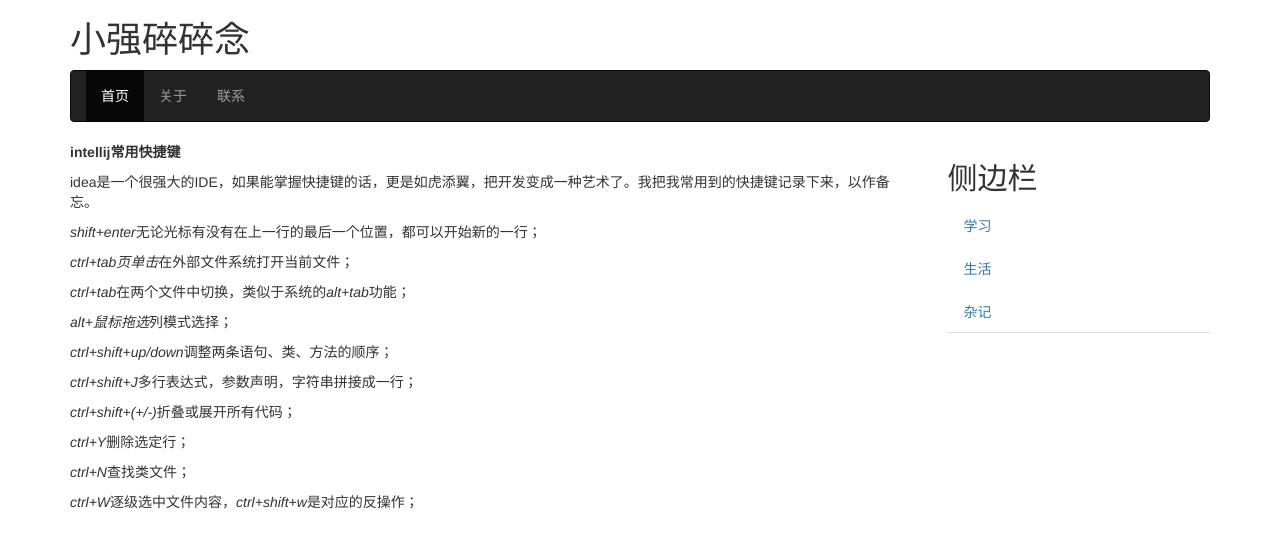
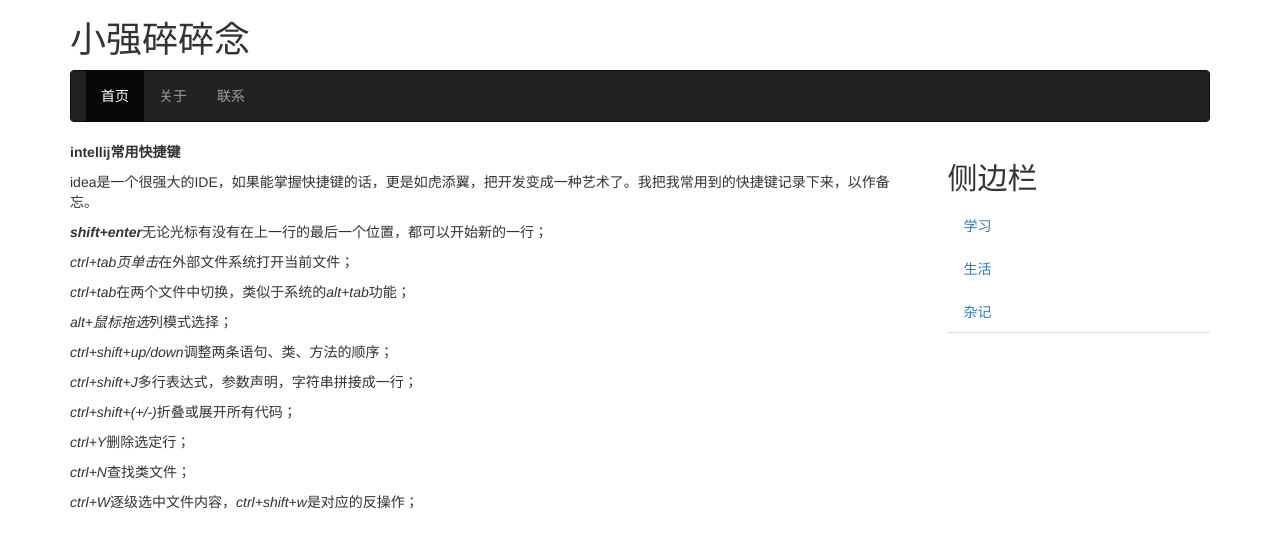
Before and after one commit to pq27120/blog, a Jekyll site: the page built from _posts/2013-11-08-intellij-keymap.html, in a window 1280 px wide. Shown: the top 548 px of the page. Built offline with Jekyll 4.4.1, drawn with Linux system fonts in a browser that asks for light colours; nearby versions of some CDN libraries; comment, search, counter and statistics services are not loaded.

```diff
--- a/_posts/2013-11-08-intellij-keymap.html
+++ b/_posts/2013-11-08-intellij-keymap.html
@@ -5,7 +5,7 @@ title: intellij常用快捷键
 
 <p><strong>{{page.title}}</strong></p>
 <p>idea是一个很强大的IDE，如果能掌握快捷键的话，更是如虎添翼，把开发变成一种艺术了。我把我常用到的快捷键记录下来，以作备忘。</p>
-<p><i>shift+enter</i>无论光标有没有在上一行的最后一个位置，都可以开始新的一行；</p>
+<p><b><i>shift+enter</i></b>无论光标有没有在上一行的最后一个位置，都可以开始新的一行；</p>
 <p><i>ctrl+tab页单击</i>在外部文件系统打开当前文件；</p>
 <p><i>ctrl+tab</i>在两个文件中切换，类似于系统的<i>alt+tab</i>功能；</p>
 <p><i>alt+鼠标拖选</i>列模式选择；</p>
```
